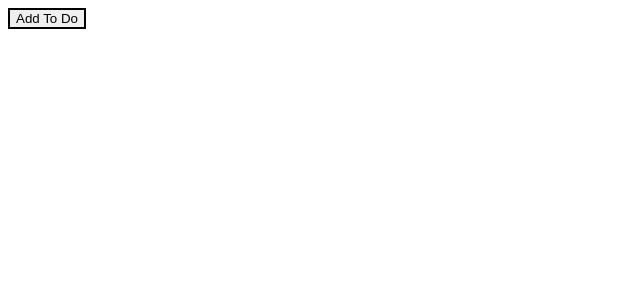
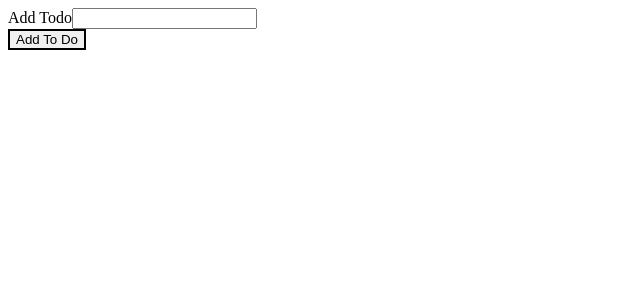
Before and after one commit to seanmcquaid/vue-todo-list, a Vue app: page / in a window 1280 px wide. Shown: the top 300 px of the page, without its empty margins (0-640 px from the left). Built offline with nearby package versions, Linux system fonts and the light colour scheme.

Commit message:
finished custom input component

```diff
--- a/src/components/universal/TextInput.vue
+++ b/src/components/universal/TextInput.vue
@@ -0,0 +1,33 @@
+<template>
+  <div>
+    <label :for="label">{{ label }}</label>
+    <input type="text" id="name" :value="value" @input="onChange" />
+  </div>
+</template>
+
+<script>
+export default {
+  props: {
+    name: {
+      type: String,
+      required: true,
+    },
+    label: {
+      type: String,
+    },
+    value: {
+      type: String,
+    },
+  },
+  methods: {
+    onChange($event) {
+      this.$emit('update', {
+        value: $event.target.value,
+        name: this.name,
+      });
+    },
+  },
+};
+</script>
+
+<style></style>
--- a/src/views/Home.vue
+++ b/src/views/Home.vue
@@ -1,17 +1,24 @@
 <template>
   <div class="home">
+    <TextInput
+      name="inputText"
+      :value="inputText"
+      @update="update"
+      label="Add Todo"
+    />
     <Button :type="'button'" :onClick="click">Add To Do</Button>
   </div>
 </template>
 
 <script>
-// @ is an alias to /src
+import TextInput from '../components/universal/TextInput.vue';
 import Button from '@/components/universal/Button.vue';
 
 export default {
   name: 'Home',
   components: {
     Button,
+    TextInput,
   },
   data() {
     return {
@@ -20,7 +27,10 @@ export default {
   },
   methods: {
     click() {
-      console.log('click');
+      console.log(this.inputText);
+    },
+    update(payload) {
+      this[payload.name] = payload.value;
     },
   },
 };
```
